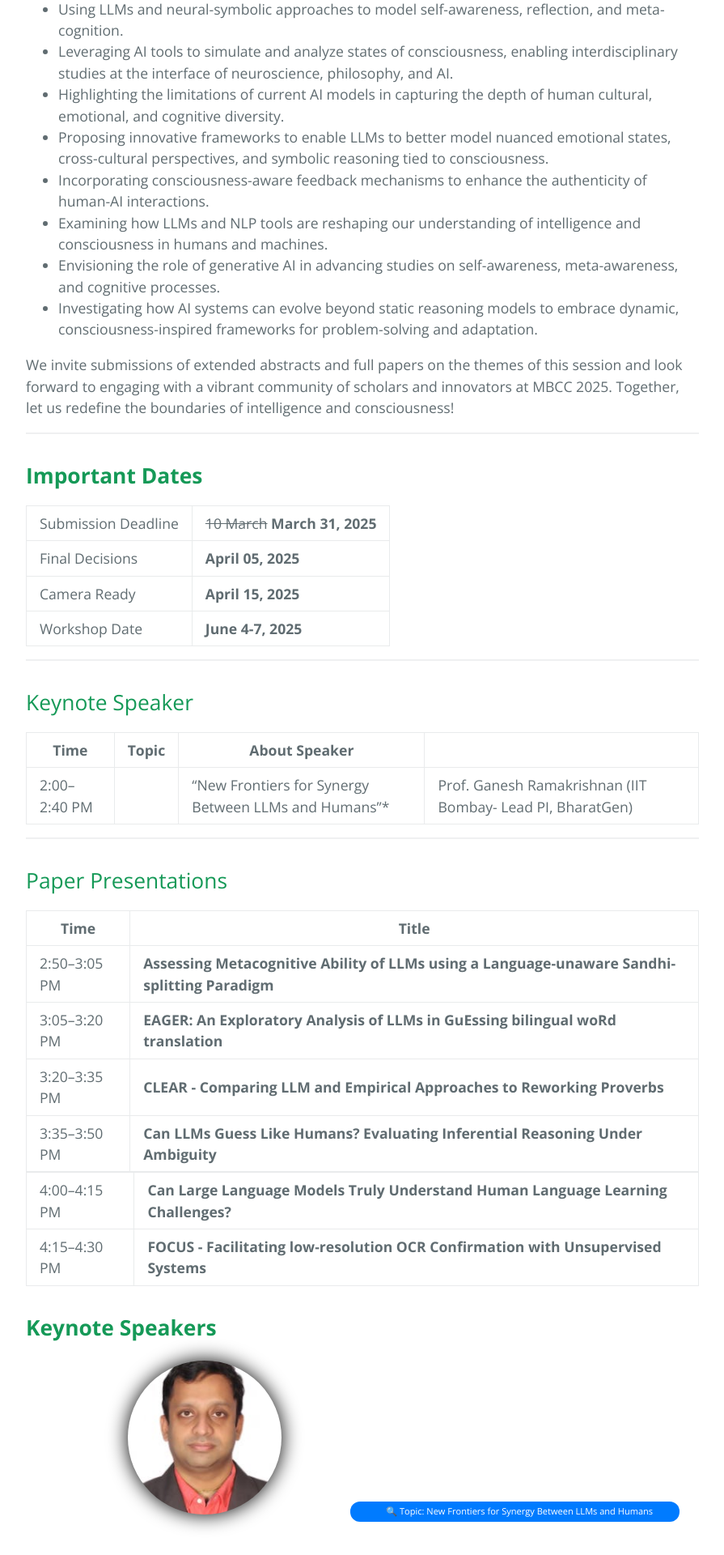
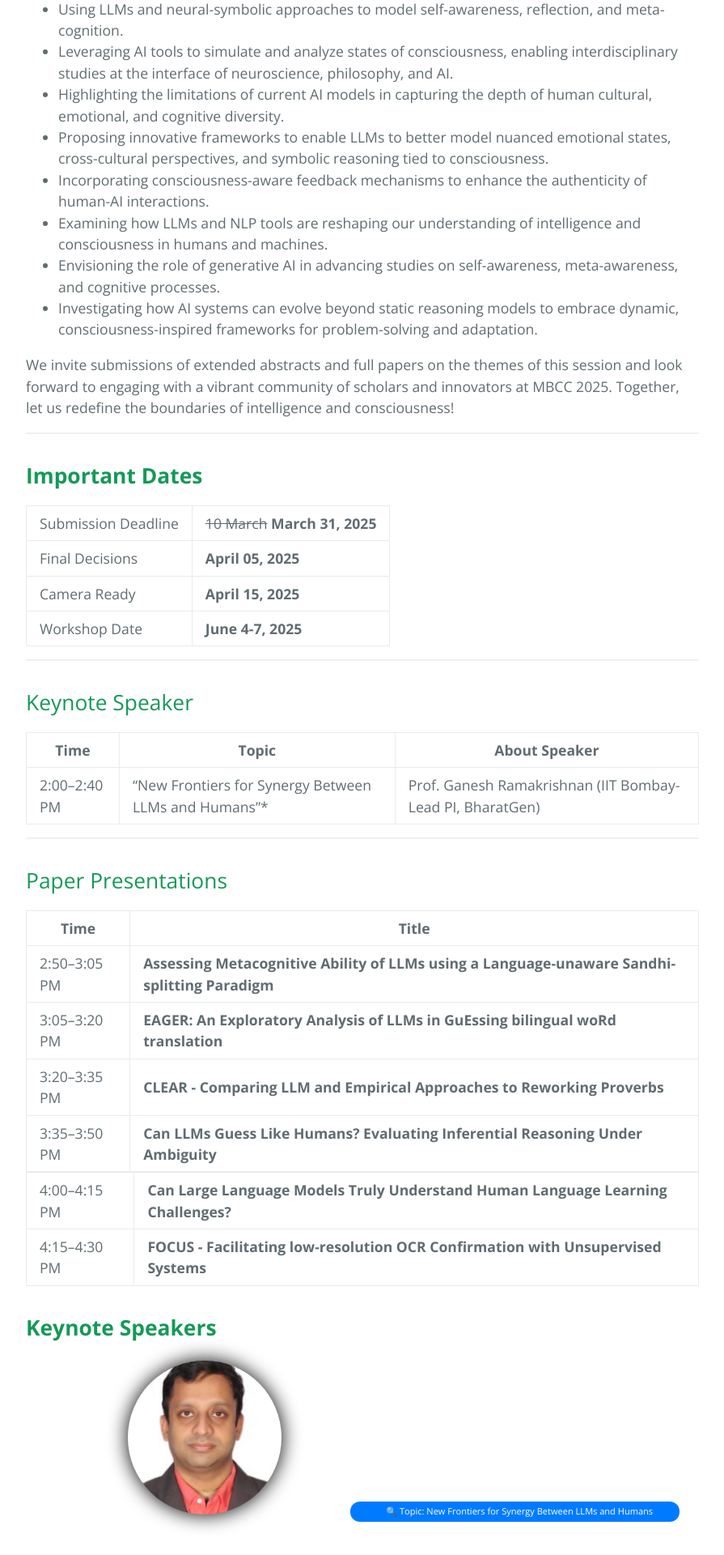
Before and after one commit to indicnlpiitmandi/indicnlpiitmandi.github.io, a Jekyll site: the page built from index.md, in a window 1280 px wide. Shown: the part 970-2890 px from the top of the page at 81% size, without its empty margins (192-1087 px from the left). Built offline with Jekyll 4.4.1, drawn with Linux system fonts in a browser that asks for light colours; the repository's description, which GitHub fills in, is left out.

```diff
--- a/index.md
+++ b/index.md
@@ -41,8 +41,8 @@ We invite submissions of extended abstracts and full papers on the themes of thi
 ## Keynote Speaker
 
 | Time       | Topic   | About Speaker                      |
-| -----------------   |------------------------------| | ----------|
-| 2:00–2:40 PM || "New Frontiers for Synergy Between LLMs and Humans"* | Prof. Ganesh Ramakrishnan (IIT Bombay- Lead PI, BharatGen)  |
+| -----------------   |------------------------------| -------- ----------|
+| 2:00–2:40 PM  | "New Frontiers for Synergy Between LLMs and Humans"* | Prof. Ganesh Ramakrishnan (IIT Bombay- Lead PI, BharatGen)  |
 
 
 ---
```
